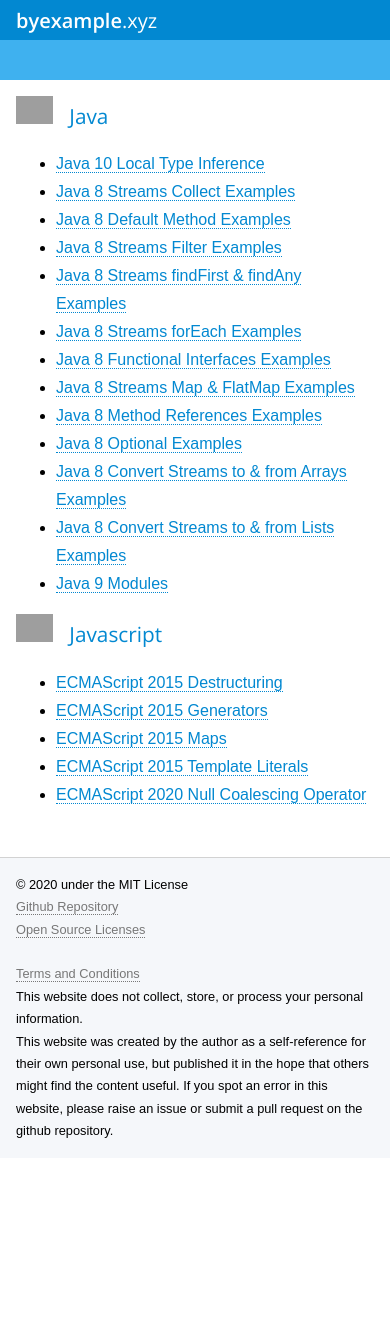
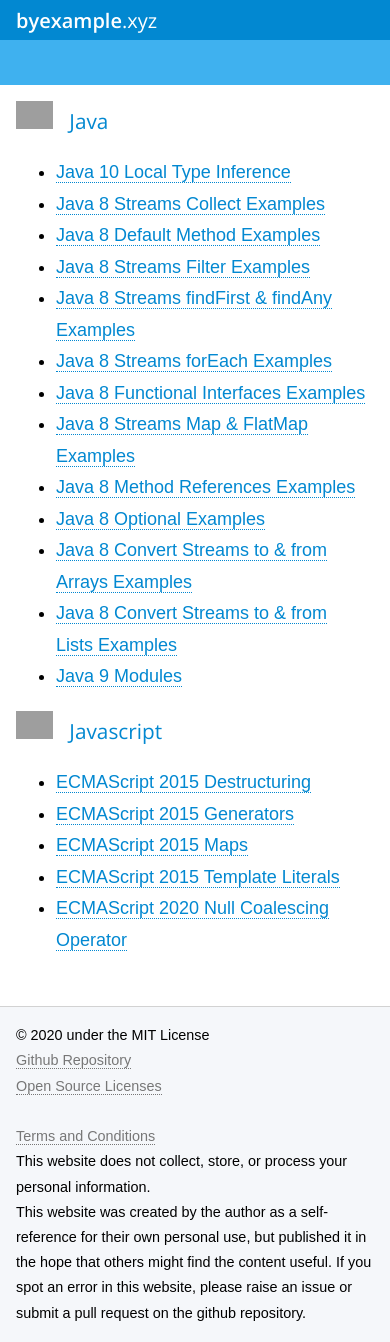
Before and after one commit to matt1/byexample.xyz, a Jekyll site: the page built from index.md, in a window 390 px wide and 1342 px high. Built offline with Jekyll 4.4.1, drawn with Linux system fonts in a browser that asks for light colours; grey boxes are pictures that could not be loaded.

Commit message:
Mobile tweaks to please google webmaster tools.

```diff
--- a/_sass/breadcrumbs.scss
+++ b/_sass/breadcrumbs.scss
@@ -6,6 +6,7 @@
   transition: $default-transition;
   font-size: 1rem;
   z-index: 100;
+
 
   a, a:active, a:visited {
     color: var(--primary);
@@ -20,7 +21,6 @@
   @media (max-width: $max-width) {
     height: $breadcrumbs-height-mobile;
     top: $header-height-mobile;
-    font-size: 0.8rem;
 
     // TODO(this is the same as .sticky - move to mixin? */
     background-color: var(--secondary);
@@ -62,6 +62,7 @@
     font-size: 0.8rem;
 
     @media (max-width: $max-width) {
+      font-size: 1rem;
       height: unset;
     }
 
--- a/_sass/common.scss
+++ b/_sass/common.scss
@@ -3,7 +3,7 @@
 $header-height: 48px;
 $header-height-mobile: 40px;
 $breadcrumbs-height: 40px;
-$breadcrumbs-height-mobile: 40px;
+$breadcrumbs-height-mobile: 45px;
 
 $gutter-width: 75px;
 
--- a/_sass/typography.scss
+++ b/_sass/typography.scss
@@ -4,6 +4,10 @@
   font-family: sans-serif;
   font-size: 16px;
   line-height: 1.75;
+
+  @media (max-width: $max-width) {
+    font-size: 18px;
+  }
 }
 
 a {
```
